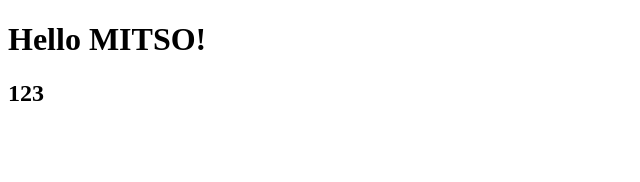
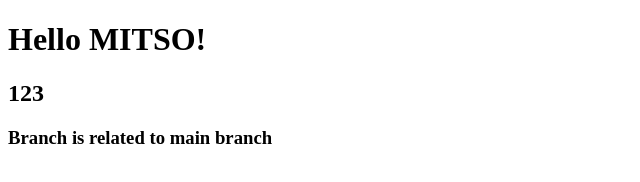
Before and after one commit to Vantarul/lab2, a plain HTML site: page index.html in a window 1280 px wide. Shown: the whole page, without its empty margins (0-640 px from the left). Drawn offline with Linux system fonts and the light colour scheme.

Commit message:
feat: test2

```diff
--- a/index.html
+++ b/index.html
@@ -8,5 +8,6 @@
 <body>
     <h1>Hello MITSO!</h1>
     <h2>123</h2>
+    <h3>Branch is related to main branch</h3>
 </body>
 </html>
```
